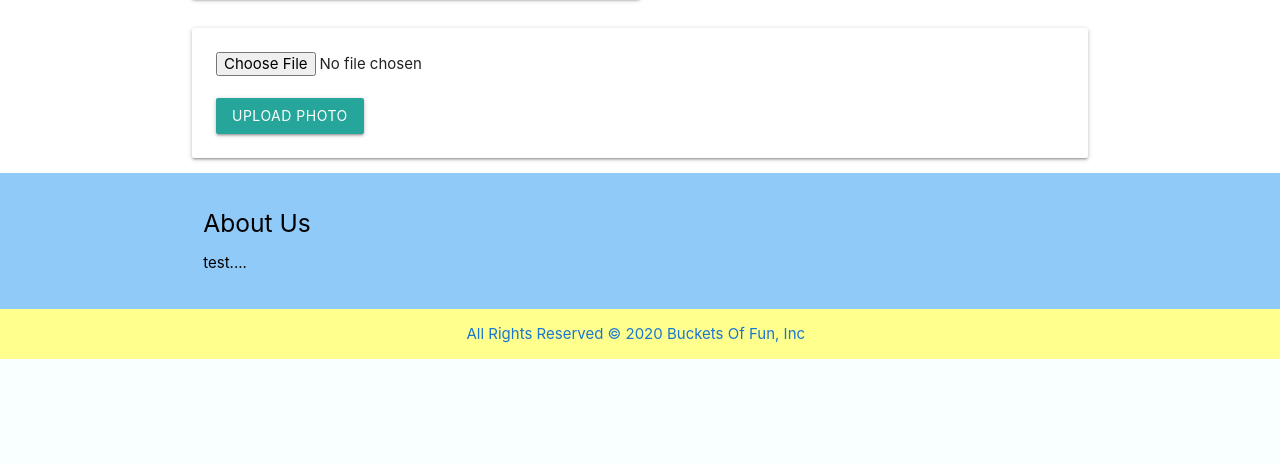
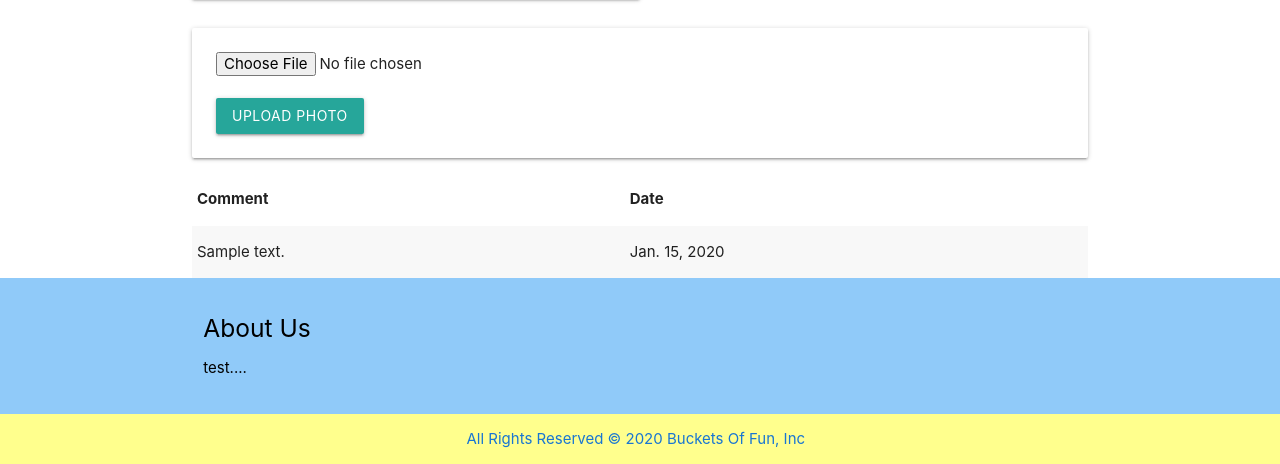
Before and after one commit to jlee8020/Project-stART, a Django app: page /art/1/ in a window 1280 px wide. Shown: the part 1160-1624 px from the top of the page. Before the commit the page ends 1519 px from the top, so only its background shows below. Run offline with Django 3.2, Linux system fonts and the light colour scheme; a user stored in the database is signed in; tables that the repository leaves empty hold one stand-in row (values such as "Sample post").

Commit message:
work on add comments

```diff
--- a/main_app/admin.py
+++ b/main_app/admin.py
@@ -1,7 +1,8 @@
 from django.contrib import admin
 # import your models here
-from .models import Art, Photo
+from .models import Art, Photo, Comment
 
 # Register your models here
 admin.site.register(Art)
 admin.site.register(Photo)
+admin.site.register(Comment)
--- /dev/null
+++ b/main_app/forms.py
@@ -0,0 +1,7 @@
+from django.forms import ModelForm
+from .models import Comment
+
+class CommentForm(ModelForm):
+  class Meta:
+    model = Comment
+    fields = ['date', 'content']
--- a/main_app/templates/art/detail.html
+++ b/main_app/templates/art/detail.html
@@ -33,4 +33,27 @@
   <input type="submit" class="btn" value="Upload Photo" />
 </form>
 
+<!-- Comments Form -->
+    {% comment %} <form action="{% url 'add_comment' comment.id %}" method="post">
+      {% csrf_token %}
+      {{ comment_form.as_p }}
+      <input type="submit" class="btn" value="Add Comment">
+    </form> {% endcomment %}
+  <!-- Comments List -->
+    <table class="striped">
+      <thead>
+        <tr><th>Comment</th><th>Date</th></tr>
+      </thead>
+      <tbody>
+        {% for comment in oneArt.comment_set.all %}
+          <tr>
+            <td>{{comment.content}}</td>
+            <td>{{comment.date}}</td>
+          </tr>
+        {% endfor %}
+      </tbody>
+    </table>
+  </div>
+</div>
+
 {% endblock %}
--- a/main_app/urls.py
+++ b/main_app/urls.py
@@ -9,6 +9,7 @@ urlpatterns = [
     path('art/create', views.ArtCreate.as_view(), name='art_create'),
     path('art/<int:art_id>/', views.art_detail, name='art_detail'),
     path('art/<int:art_id>/add_photo/', views.add_photo, name='add_photo'),
+    path('art/<int:art_id>/add_comment/', views.add_comment, name='add_comment'),
     path('art/<int:pk>/update/', views.ArtUpdate.as_view(), name='art_update'),
     path('art/<int:pk>/delete/', views.ArtDelete.as_view(), name='art_delete'),
     path('accounts/signup/', views.signup, name='signup'),
--- a/main_app/views.py
+++ b/main_app/views.py
@@ -6,7 +6,8 @@ from django.http import HttpResponse
 from django.shortcuts import render, redirect
 from django.views.generic.edit import CreateView, UpdateView, DeleteView
 
-from .models import Art, Photo
+from .models import Art, Photo, Comment
+from .forms import CommentForm
 
 import uuid  # for generating random strings (what we name our photos)
 import boto3  # sdk to interact with aws bucket
@@ -52,7 +53,11 @@ def art_index(request):
 @login_required
 def art_detail(request, art_id):
     oneArt = Art.objects.get(id=art_id)
-    return render(request, 'art/detail.html', {'oneArt': oneArt})
+    comment_form = CommentForm()
+    return render(request, 'art/detail.html', {
+        'oneArt': oneArt,
+        'comment_form': comment_form
+    })
 
 
 @login_required
@@ -91,3 +96,12 @@ def signup(request):
     form = UserCreationForm()
     context = {'form': form, 'error_message': error_message}
     return render(request, 'registration/signup.html', context)
+
+# @login_required
+def add_comment(request, art_id):
+  form = CommentForm(request.POST)
+  if form.is_valid():
+    new_comment = form.save(commit=False)
+    new_comment.art_id = art_id
+    new_comment.save()
+  return redirect('detail', art_id=art_id)
```
